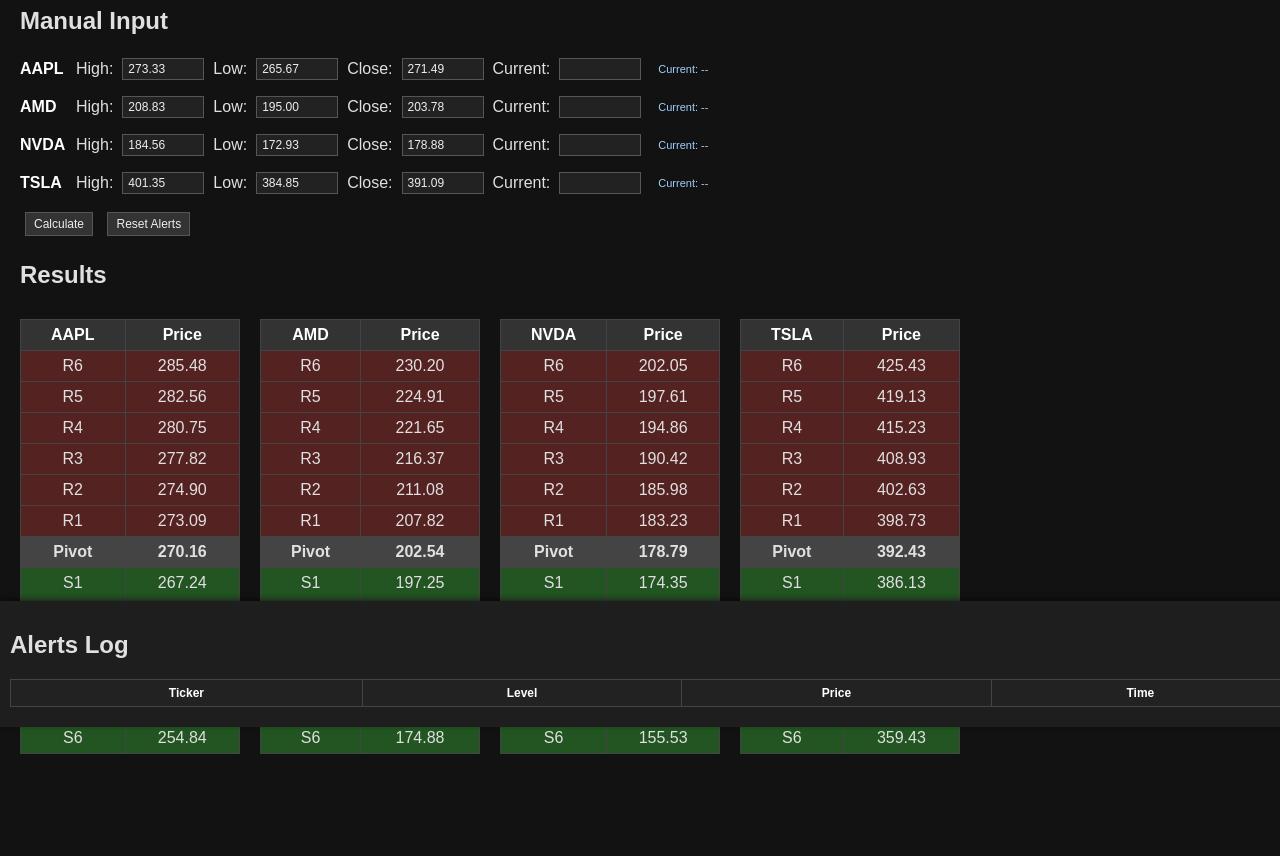
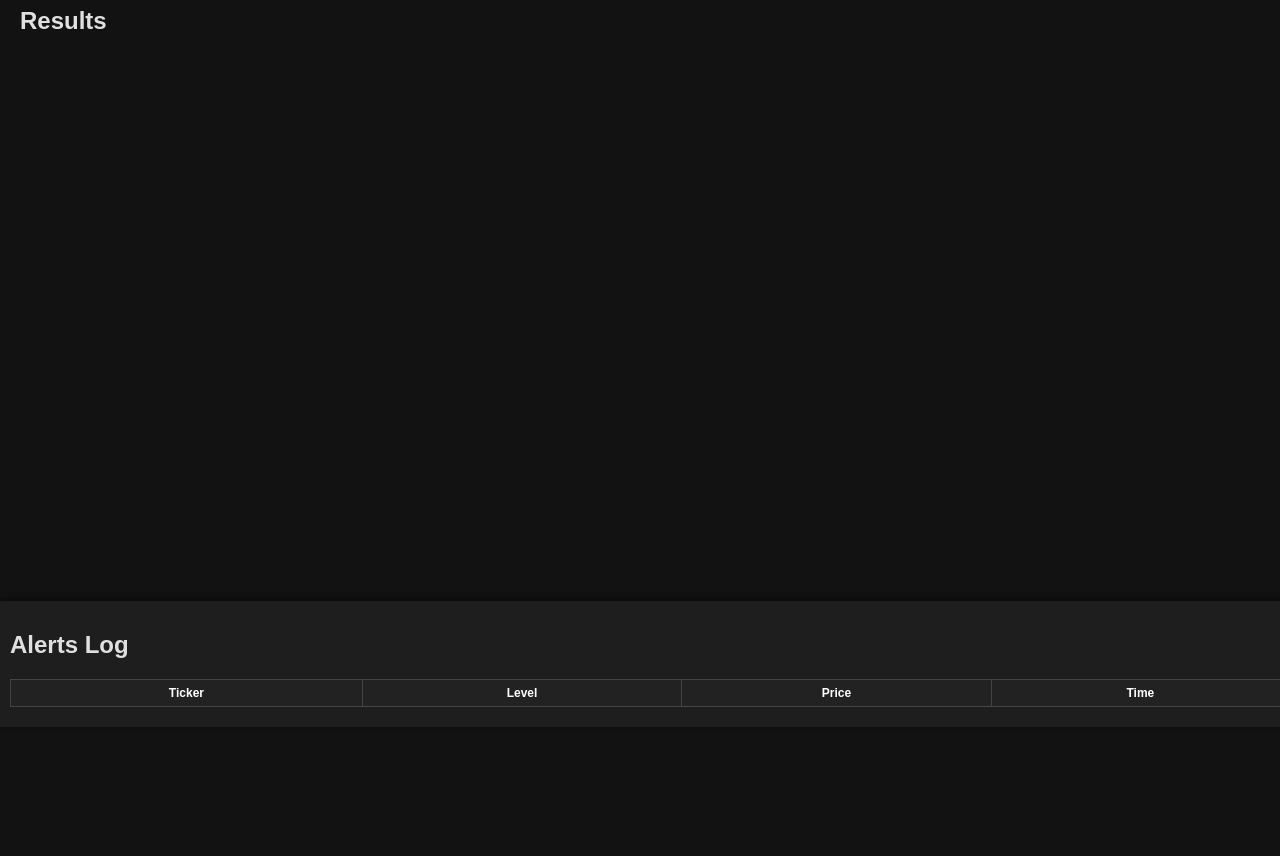
Before and after one commit to nikuraj/sap, a plain HTML site: page fibonacci.html in a window 1280 px wide. Shown: the part 73-929 px from the top of the page. After the commit the page ends 800 px from the top, so only its background shows below. Drawn offline with Linux system fonts and the light colour scheme; no server answers.

Commit message:
Update fibonacci.html

```diff
--- a/fibonacci.html
+++ b/fibonacci.html
@@ -13,94 +13,23 @@
     .resistance { background: #552222; }
     .support { background: #225522; }
     .price { background: #444466; font-weight: bold; color: #fff; }
-
-    input { margin: 3px; padding: 3px 5px; width: 70px; background:#222; color:#eee; border:1px solid #555; font-size: 12px; }
-    button { margin: 5px; padding: 4px 8px; background:#333; color:#eee; border:1px solid #555; cursor:pointer; font-size: 12px; display:inline-block; }
-
-    /* Highlight class for alerts */
-    .highlight {
-      background-color: yellow !important;
-      color: black !important;
-    }
+    .highlight { background-color: yellow !important; color: black !important; }
 
     #alertsWrapper {
-      position: fixed;
-      bottom: 0;
-      left: 0;
-      width: 100%;
-      background: #1e1e1e;
-      padding: 10px;
+      position: fixed; bottom: 0; left: 0; width: 100%;
+      background: #1e1e1e; padding: 10px;
       box-shadow: 0 -2px 6px rgba(0,0,0,0.5);
-      max-height: 180px;
-      overflow-y: auto;
+      max-height: 180px; overflow-y: auto;
     }
-    #alertsTable {
-      border-collapse: collapse;
-      width: 100%;
+    #alertsTable { border-collapse: collapse; width: 100%; }
+    #alertsTable th, #alertsTable td {
+      border: 1px solid #444; padding: 6px; text-align: center; font-size: 12px;
     }
-    #alertsTable th, #alertsTable td {
-      border: 1px solid #444;
-      padding: 6px;
-      text-align: center;
-      font-size: 12px;
-    }
-    #alertsTable th {
-      background: #222;
-      color: #fff;
-    }
-
-    .inputs { display: flex; flex-direction: column; gap: 10px; margin-bottom: 20px; }
-    .ticker-row { display: flex; align-items: center; gap: 6px; flex-wrap: wrap; }
-    .ticker-row label { width: 50px; color: #fff; font-weight: bold; }
-    .current-inline { margin-left: 8px; font-size: 11px; color: #9ecfff; }
+    #alertsTable th { background: #222; color: #fff; }
   </style>
 </head>
 <body>
-  <h1>Fibonacci Pivot Levels (Dark Mode + Inline Inputs + Scrollable Alerts)</h1>
-
-  <h2>Manual Input</h2>
-  <div class="inputs">
-    <div class="ticker-row">
-      <label>AAPL</label>
-      High: <input id="AAPL_high" type="number" step="0.01" value="273.33">
-      Low: <input id="AAPL_low" type="number" step="0.01" value="265.67">
-      Close: <input id="AAPL_close" type="number" step="0.01" value="271.49">
-      Current: <input id="AAPL_current" type="number" step="0.01">
-      <span id="AAPL_current_display" class="current-inline">Current: --</span>
-    </div>
-
-    <div class="ticker-row">
-      <label>AMD</label>
-      High: <input id="AMD_high" type="number" step="0.01" value="208.83">
-      Low: <input id="AMD_low" type="number" step="0.01" value="195.00">
-      Close: <input id="AMD_close" type="number" step="0.01" value="203.78">
-      Current: <input id="AMD_current" type="number" step="0.01">
-      <span id="AMD_current_display" class="current-inline">Current: --</span>
-    </div>
-
-    <div class="ticker-row">
-      <label>NVDA</label>
-      High: <input id="NVDA_high" type="number" step="0.01" value="184.56">
-      Low: <input id="NVDA_low" type="number" step="0.01" value="172.93">
-      Close: <input id="NVDA_close" type="number" step="0.01" value="178.88">
-      Current: <input id="NVDA_current" type="number" step="0.01">
-      <span id="NVDA_current_display" class="current-inline">Current: --</span>
-    </div>
-
-    <div class="ticker-row">
-      <label>TSLA</label>
-      High: <input id="TSLA_high" type="number" step="0.01" value="401.35">
-      Low: <input id="TSLA_low" type="number" step="0.01" value="384.85">
-      Close: <input id="TSLA_close" type="number" step="0.01" value="391.09">
-      Current: <input id="TSLA_current" type="number" step="0.01">
-      <span id="TSLA_current_display" class="current-inline">Current: --</span>
-    </div>
-
-    <div>
-      <button onclick="calculateAll()">Calculate</button>
-      <button onclick="resetAlerts()">Reset Alerts</button>
-    </div>
-  </div>
+  <h1>Fibonacci Pivot Levels (Auto Yahoo Fetch + Alerts)</h1>
 
   <h2>Results</h2>
   <div class="container" id="tables"></div>
@@ -159,23 +88,20 @@
       return html;
     }
 
-    function calculateAll() {
-      let output = "";
-      for (const t of tickers) {
-        const high = parseFloat(document.getElementById(t+"_high").value);
-        const low = parseFloat(document.getElementById(t+"_low").value);
-                const close = parseFloat(document.getElementById(t+"_close").value);
-        if (!isNaN(high) && !isNaN(low) && !isNaN(close)) {
-          const levels = calculateLevels(high, low, close);
-          output += renderTable(t, levels);
-        }
-      }
-      document.getElementById("tables").innerHTML = output;
-      updateSlider(); // initial update
+    async function fetchOHLC(symbol) {
+      const url = `https://query1.finance.yahoo.com/v8/finance/chart/${symbol}?range=2d&interval=1d`;
+      const data = await proxyFetch(url);
+      const result = data.chart.result[0];
+      const ohlc = result.indicators.quote[0];
+      const idx = 0; // yesterday
+      return {
+        high: ohlc.high[idx],
+        low: ohlc.low[idx],
+        close: ohlc.close[idx]
+      };
     }
 
     async function fetchCurrentPrice(symbol) {
-      try {
       const url = `https://query1.finance.yahoo.com/v7/finance/chart/${symbol}?interval=1m&range=1d`;
       const data = await proxyFetch(url);
       const result = data?.chart?.result?.[0];
@@ -184,26 +110,20 @@
         if (closes[i] != null) return closes[i];
       }
       return null;
-      } catch (e) {
-        console.warn("API fetch failed for", symbol, e);
-        return null;
-      }
     }
 
     async function updateSlider() {
       for (const t of tickers) {
-        const high = parseFloat(document.getElementById(t+"_high").value);
-        const low = parseFloat(document.getElementById(t+"_low").value);
-        const close = parseFloat(document.getElementById(t+"_close").value);
-        if (isNaN(high) || isNaN(low) || isNaN(close)) continue;
-
-        const levels = calculateLevels(high, low, close);
-
-        const manualCurrent = parseFloat(document.getElementById(t+"_current").value);
-        let price = !isNaN(manualCurrent) ? manualCurrent : await fetchCurrentPrice(t);
+        try {
+          const ohlc = await fetchOHLC(t);
+          const levels = calculateLevels(ohlc.high, ohlc.low, ohlc.close);
+          const price = await fetchCurrentPrice(t);
           if (price == null) continue;
 
-        document.getElementById(`${t}_current_display`).textContent = `Current: ${Number(price).toFixed(2)}`;
+          // Render table if not already
+          if (!document.getElementById(`table_${t}`)) {
+            document.getElementById("tables").innerHTML += renderTable(t, levels);
+          }
 
           const table = document.getElementById(`table_${t}`);
           if (!table) continue;
@@ -232,6 +152,7 @@
             row.innerHTML = `<td>Current</td><td>${Number(price).toFixed(2)}</td>`;
           }
 
+          // Highlight alerts
           const rows = table.rows;
           for (let r = 1; r < rows.length; r++) {
             const row = rows[r];
@@ -253,7 +174,7 @@
                   if ("Notification" in window && Notification.permission === "granted") {
                     new Notification(`ALERT: ${t}`, {
                       body: `Price ${Number(price).toFixed(2)} near ${levelName} (${levelPrice.toFixed(2)})`,
-                    icon: "https://static.thenounproject.com/png/2045037-200.png"
+                      icon: "https://static.thenounproject                      .com/png/2045037-200.png"
                     });
                   }
                 }
@@ -264,9 +185,9 @@
           }
         }
       }
+    }
 
     document.addEventListener("DOMContentLoaded", () => {
-      calculateAll();
       (async function loop() {
         await updateSlider();
         setTimeout(loop, 5000); // refresh every 5 seconds
```
Lines whose indentation alone changed are shown as unchanged.
